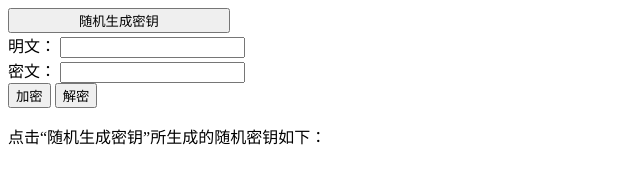
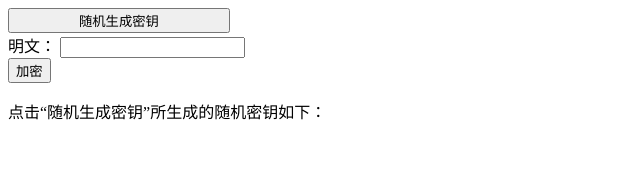
Before and after one commit to suhaoyin/crypto-algorithm, a plain HTML site: page Hill/hillTest.html in a window 1280 px wide. Shown: the whole page, without its empty margins (0-640 px from the left). Drawn offline with Linux system fonts and the light colour scheme.

Commit message:
由于hill使用随机生成密钥矩阵的原因，需要判断矩阵是否可逆，所以解密算法很难实现，暂时放弃。

```diff
--- a/Hill/Hill.js
+++ b/Hill/Hill.js
@@ -51,22 +51,3 @@ function lock () {
 	console.log(temp);
 	alert("明文加密后："+temp);
 }
-
-/**
-*unlock 用于解密
-*/
-function unlock () {
-	var decode = document.getElementById("secrect").value.toUpperCase().replace(/\s/ig,'');
-	var transRandomKey = createTransRandomKey(randomKey);
-	/*for(var i=0;i<3;i++){
-		for(var k=0;k<3;k++)
-			console.log(transRandomKey[i][k]);
-	}*/
-}
-
-/**
-*传入随机密钥矩阵并返回逆矩阵
-*/
-function createTransRandomKey(arr){
-
-}
--- a/Hill/hillTest.html
+++ b/Hill/hillTest.html
@@ -11,11 +11,7 @@
 	<label for="txt">明文：</label>
 	<input type="text" maxlength="100" id="txt">
 	<br/>
-	<label for="secrect">密文：</label>
-	<input type="text" maxlength="150" id="secrect">
-	<br/>
 	<input type="button" value="加密" onclick="lock()">
-	<input type="button" value="解密" onclick="unlock()">
 	<p>点击“随机生成密钥”所生成的随机密钥如下：</p>
 	<div id="show"></div>
 </body>
```
